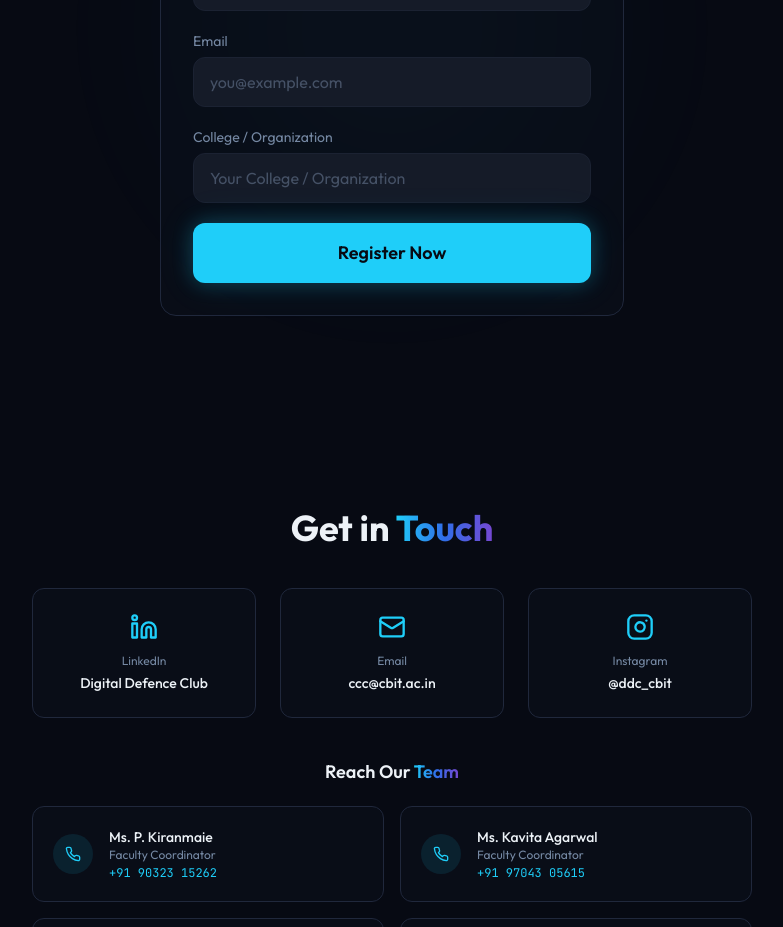
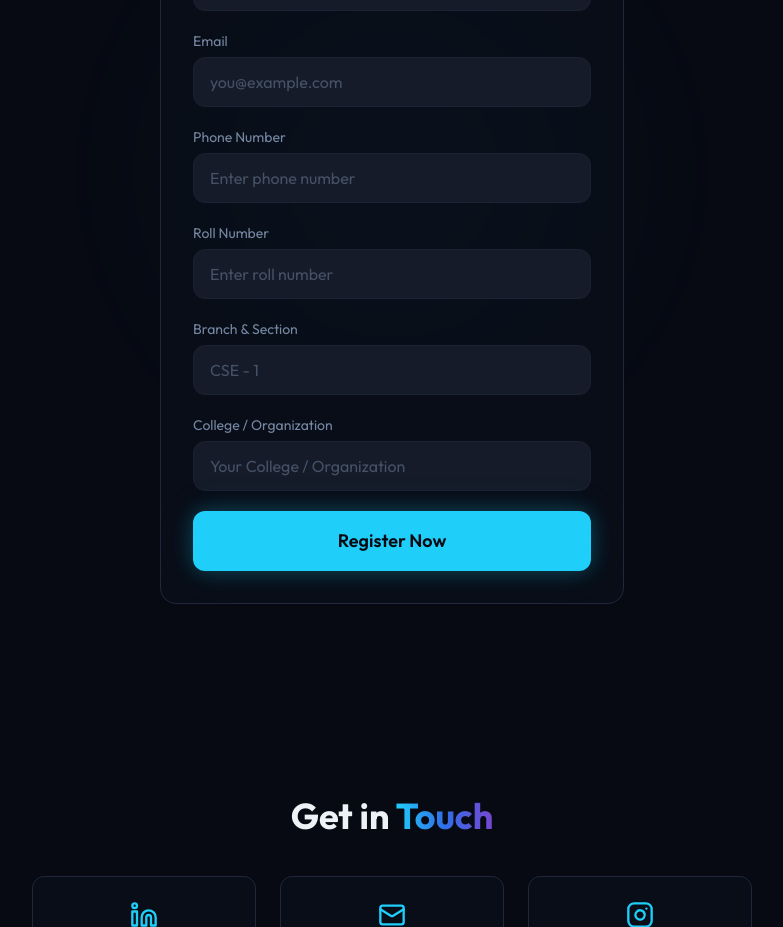
Before and after one commit to Khy9/QuantumSecure, a React (Vite) app: page / in a window 1280 px wide. Shown: the part 6140-7067 px from the top of the page, without its empty margins (248-1031 px from the left). Built offline with nearby package versions, Linux system fonts and the light colour scheme; the HTML template or start-up script is replaced by a standard one.

Commit message:
added google sheets api

```diff
--- a/src/components/RegisterSection.tsx
+++ b/src/components/RegisterSection.tsx
@@ -34,7 +34,7 @@ const inputClass =
 
 const RegisterSection = () => {
   const [step, setStep] = useState<Step>("form");
-  const [formData, setFormData] = useState({ name: "", email: "", college: "" });
+  const [formData, setFormData] = useState({ name: "", email: "", phone: "", rollNumber: "", branchSection: "", college: "" });
   const [utr, setUtr] = useState("");
   const [screenshot, setScreenshot] = useState<File | null>(null);
 
@@ -43,10 +43,40 @@ const RegisterSection = () => {
     setStep("instructions");
   };
 
-  const handlePaymentSubmit = (e: React.FormEvent) => {
-    e.preventDefault();
+  const handlePaymentSubmit = async (e: React.FormEvent) => {
+  e.preventDefault();
+   if (!screenshot) {
+    alert("Please upload payment screenshot");
+    return;
+  }
+  const data = {
+  name: formData.name,
+  email: formData.email,
+  phone: formData.phone,
+  rollNumber: formData.rollNumber,
+  branchSection: formData.branchSection,
+  college: formData.college,
+  utr: utr,
+  screenshot: screenshot ? screenshot.name : ""
+};
+
+
+  try {
+    await fetch("https://script.google.com/macros/s/AKfycbxwVaNV0wRQA9DF9d0hsJt9aieMed3gCwrHSfg_VQFJIaQaZviSXM-2j5tr9RD-95SZ/exec", {
+      method: "POST",
+      mode: "no-cors",
+      headers: {
+        "Content-Type": "application/json"
+      },
+      body: JSON.stringify(data)
+    });
+
     setStep("success");
-  };
+
+  } catch (error) {
+    console.error("Error:", error);
+  }
+};
 
   const closeModal = () => {
     setStep("form");
@@ -104,6 +134,39 @@ const RegisterSection = () => {
                 placeholder="you@example.com"
                 value={formData.email}
                 onChange={(e) => setFormData({ ...formData, email: e.target.value })}
+                className={inputClass}
+              />
+            </div>
+            <div>
+              <label className="text-sm text-muted-foreground mb-1.5 block">Phone Number</label>
+              <input
+                type="tel"
+                required
+                placeholder="Enter phone number"
+                value={formData.phone}
+                onChange={(e) => setFormData({ ...formData, phone: e.target.value })}
+                className={inputClass}
+              />
+            </div>
+            <div>
+              <label className="text-sm text-muted-foreground mb-1.5 block">Roll Number</label>
+              <input
+                type="text"
+                required
+                placeholder="Enter roll number"
+                value={formData.rollNumber}
+                onChange={(e) => setFormData({ ...formData, rollNumber: e.target.value })}
+                className={inputClass}
+              />
+            </div>
+            <div>
+              <label className="text-sm text-muted-foreground mb-1.5 block">Branch & Section</label>
+              <input
+                type="text"
+                required
+                placeholder="CSE - 1"
+                value={formData.branchSection}
+                onChange={(e) => setFormData({ ...formData, branchSection: e.target.value })}
                 className={inputClass}
               />
             </div>
@@ -196,8 +259,12 @@ const RegisterSection = () => {
 
                   {/* QR Code placeholder */}
                   <div className="flex flex-col items-center gap-3">
-                    <div className="w-48 h-48 rounded-xl bg-muted border border-border flex items-center justify-center">
-                      <QrCode className="w-24 h-24 text-muted-foreground/30" />
+                    <div className="w-48 h-48 rounded-xl overflow-hidden border border-border bg-white p-2">
+                      <img
+                        src="/payment-qr.png"
+                        alt="Payment QR"
+                        className="w-full h-full object-contain"
+                      />
                     </div>
                     <div className="text-center">
                       <p className="text-2xl font-bold text-gradient">₹200</p>
```
Also changed, not shown: public/payment-qr.png (added), public/placeholder.svg (deleted).
